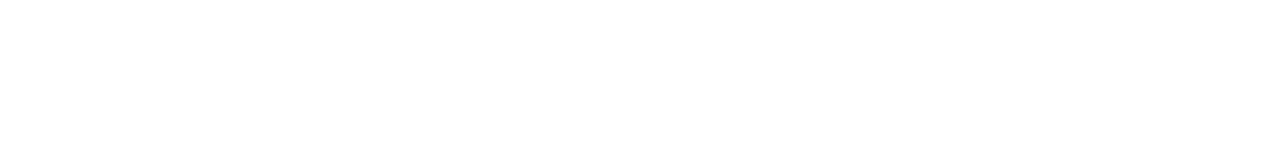
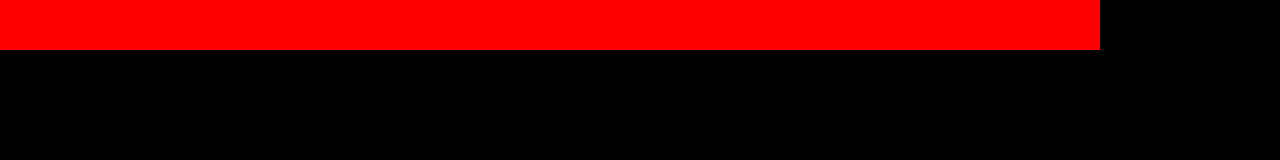
Before and after one commit to THIAGOMORGADO/RocketSeatCoffe, a plain HTML site: page index.html in a window 1280 px wide. Drawn offline with Linux system fonts and the light colour scheme.

Commit message:
upload de arquivos

```diff
--- /dev/null
+++ b/css/styles.css
@@ -0,0 +1,29 @@
+:root {
+    --backgrond: #000;
+    --text-color: #FFF;
+    --button: #8257E5;
+    --border: #29292E;
+    --border-menu-mobile: #A8A8B3;
+    --text-color-menu-mobile: #E1E1E6;
+  }
+
+* {
+    margin: 0;
+    padding: 0;
+    box-sizing: border-box;
+    outline: none;
+    background: var(--backgrond);
+    color: var(--text-color);
+}
+
+header {
+    max-width: 1100px;
+   display: flex;
+}
+
+header .content {
+   width: 100%;
+   background-color: red;
+   height: 50px;
+   flex: 1;
+}
--- a/index.html
+++ b/index.html
@@ -4,9 +4,17 @@
     <meta charset="UTF-8">
     <meta http-equiv="X-UA-Compatible" content="IE=edge">
     <meta name="viewport" content="width=device-width, initial-scale=1.0">
+    <link rel="stylesheet" href="./css/styles.css">
+    <link rel="shortcut icon" href="favicon.ico" type="image/x-icon">
     <title>RocketseatCoffe</title>
 </head>
 <body>
-
+    <header >
+        <div class="content">
+            <div class="logo"></div>
+            <div class="menu"></div>
+            <div class="button"></div>
+        </div>
+    </header>
 </body>
 </html>
```
Also changed, not shown: assets/arrow.svg (added), assets/blur-1.png (added), assets/blur-2.png (added), assets/blur-mobile.png (added), assets/logo-desktop.svg (added), assets/logo-mobile.svg (added), assets/menu-buguer-close.svg (added), assets/menu-buguer-open.svg (added), assets/rocket-coffee.png (added), 9 other files.
